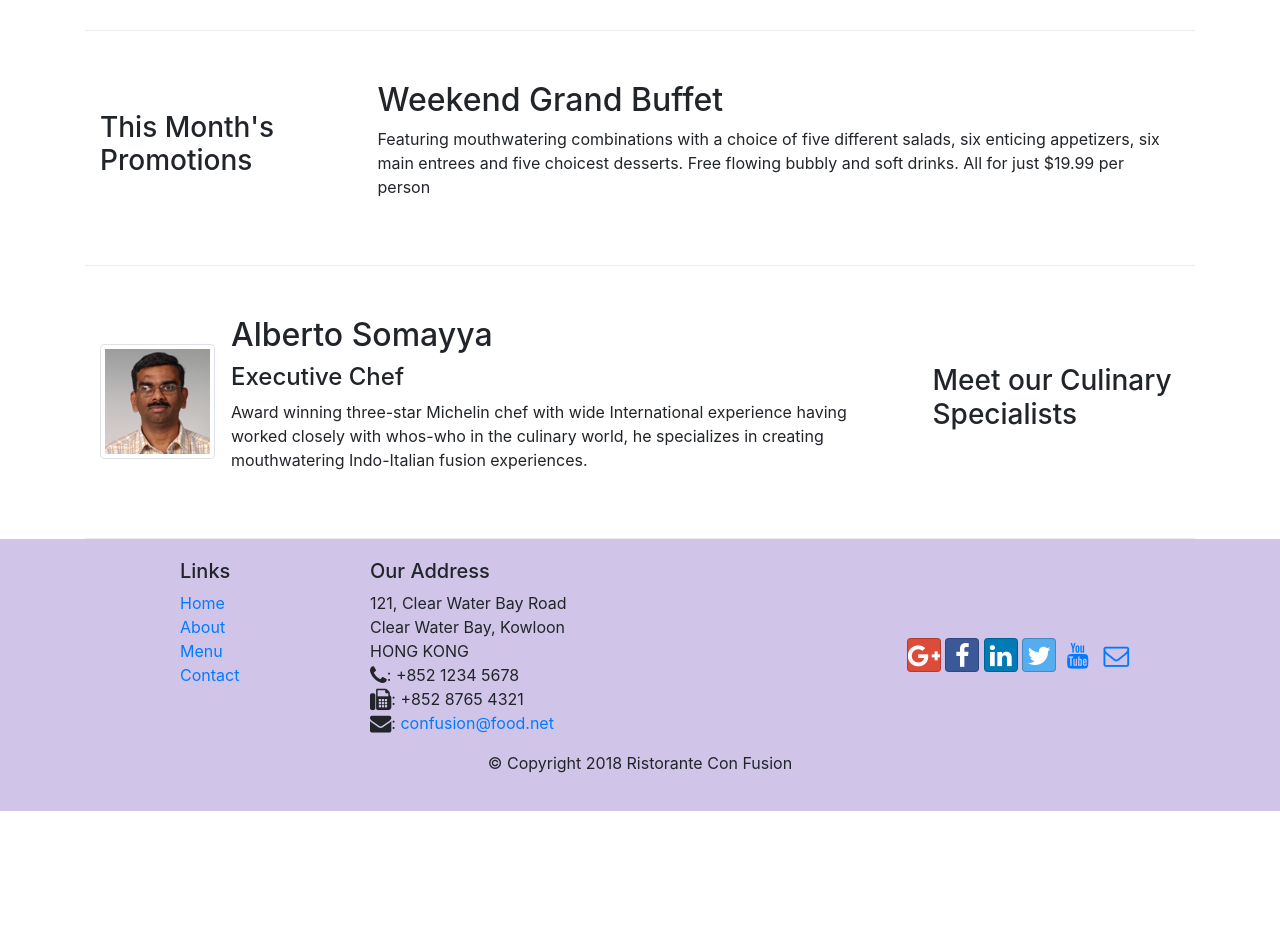
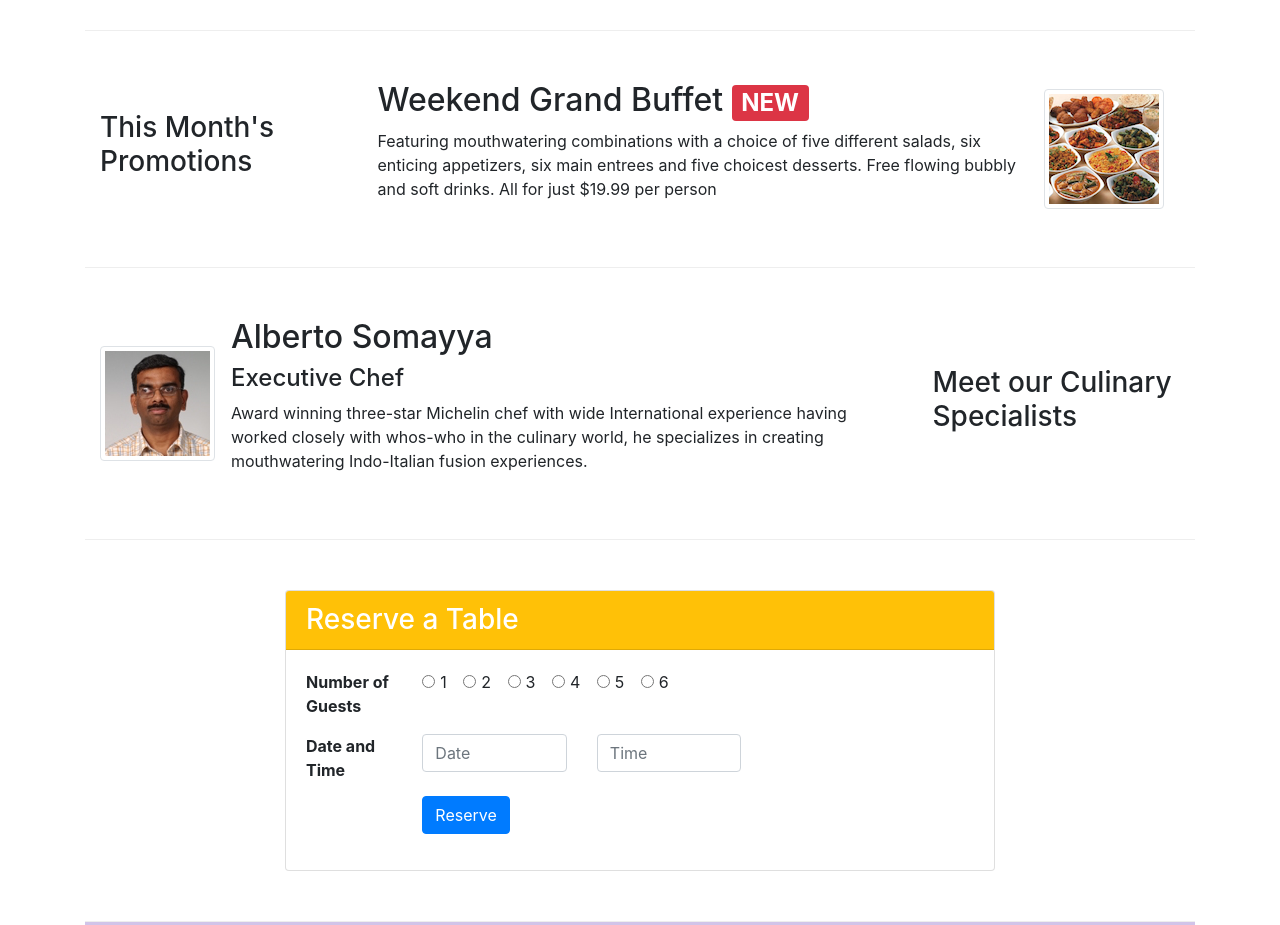
Before and after one commit to prina21/Bootstrap4, a website: page index.html in a window 1280 px wide. Shown: the part 540-1465 px from the top of the page. Before the commit the page ends 1351 px from the top, so only its background shows below. Drawn offline with nearby package versions, Linux system fonts and the light colour scheme.

Commit message:
2nd assignment

```diff
--- a/index.html
+++ b/index.html
@@ -39,8 +39,13 @@
                     <h1>Ristorante con Fusion</h1>
                     <p>We take inspiration from the World's best cuisines, and create a unique fusion experience. Our lipsmacking creations will tickle your culinary senses!</p>
                 </div>
+                <div class="col-12 col-sm-4 align-self-center">
+                    <img src="img/logo.png" class="img-fluid">
+                </div>
+
                 <div class="col-12 col-sm align-self-center">
-                    <img src="img/logo.png" class="img-fluid">
+                    <a href="#form" class="btn btn-warning btn-block btn-sm" role="button">Reserve Table</a>
+                    </div>
                 </div>
             </div>
         </div>
@@ -72,11 +77,20 @@
             <div class="col-12 col-sm-4 col-md-3">
                 <h3>This Month's Promotions</h3>
             </div>
-            <div class="col-12 col-sm col-md ">
-                <h2>Weekend Grand Buffet</h2>
-                <p>Featuring mouthwatering combinations with a choice of five different salads, six enticing appetizers, six main entrees and five choicest desserts. Free flowing bubbly and soft drinks. All for just $19.99 per person </p>
+            <div class="col-12 col-sm order-sm-last col-md">
+                <div class="media">
+                    <div class="media-body">
+                        <h2 class="mt-0">Weekend Grand Buffet <span class="badge badge-danger">NEW</span></h2>
+                        <p class="d-none d-sm-block">Featuring mouthwatering combinations with a choice of five different salads, six enticing appetizers, six main entrees and five choicest desserts.
+                            Free flowing bubbly and soft drinks. All for just $19.99 per person</p>
+                    </div>
+                    <img class="d-flex mr-3 img-thumbnail align-self-center"
+                            src="img/buffet.png" alt="buffet">
+                </div>
             </div>
         </div>
+
+
 
         <div class="row row-content align-items-center">
             <div class="col-12 col-sm-4 order-sm-last col-md-3">
@@ -101,6 +115,75 @@
 
             </div>
         </div>
+        <div class="row row-content justify-content-center">
+
+            <div class="col-12 col-sm-8">
+                <div class="card">
+                    <h3 class="card-header bg-warning text-white">Reserve a Table</h3>
+                    <form id="form">
+                    <div class="card-body">
+
+                        <dl class="row">
+                            <dt class="col-12 col-sm-2">Number of Guests</dt>
+                        <dd class="col-11 col-sm-6">
+                            <div class="form-group row">
+                                <div class="col-sm-10">
+                                    <div class="form-check form-check-inline">
+                                        <input class="form-check-input" type="radio" name="inlineRadioOptions" id="inlineRadio1" value="1">
+                                        <label class="form-check-label" for="inlineRadio1">1</label>
+                                    </div>
+                                    <div class="form-check form-check-inline">
+                                        <input class="form-check-input" type="radio" name="inlineRadioOptions" id="inlineRadio2" value="2">
+                                        <label class="form-check-label" for="inlineRadio2">2</label>
+                                    </div>
+                                    <div class="form-check form-check-inline">
+                                        <input class="form-check-input" type="radio" name="inlineRadioOptions" id="inlineRadio3" value="3">
+                                        <label class="form-check-label" for="inlineRadio3">3</label>
+                                    </div>
+                                    <div class="form-check form-check-inline">
+                                        <input class="form-check-input" type="radio" name="inlineRadioOptions" id="inlineRadio3" value="4" >
+                                        <label class="form-check-label" for="inlineRadio3">4</label>
+                                    </div>
+                                    <div class="form-check form-check-inline">
+                                        <input class="form-check-input" type="radio" name="inlineRadioOptions" id="inlineRadio3" value="5" >
+                                        <label class="form-check-label" for="inlineRadio3">5</label>
+                                    </div>
+                                    <div class="form-check form-check-inline">
+                                        <input class="form-check-input" type="radio" name="inlineRadioOptions" id="inlineRadio3" value="6" >
+                                        <label class="form-check-label" for="inlineRadio3">6</label>
+                                    </div>
+                                </div>
+                            </div>
+                        </dd>
+                        </dl>
+                   <dl class="row">
+                        <dt class="col-12 col-sm-2">Date and Time</dt>
+                        <dd class="col-sm-6">
+                            <div class="form-group row">
+
+
+                        <div class="col-12 col-sm-6">
+                            <input type="text" class="form-control" id="date" name="date" placeholder="Date">
+                        </div>
+
+                        <div class="col-12 col-sm-6">
+                            <input type="text" class="form-control" id="time" name="time" placeholder="Time">
+                        </div>
+                    </div>
+
+                        </dd>
+
+                        <div class=" col-12 offset-sm-2 col-sm-6">
+                            <button type="submit" class="btn btn-primary">
+                                Reserve
+                            </button>
+                        </div>
+                    </dl>
+
+            </form>
+            </div>
+        </div>
+    </div>
     </div>
 
     <footer class="footer">
```
